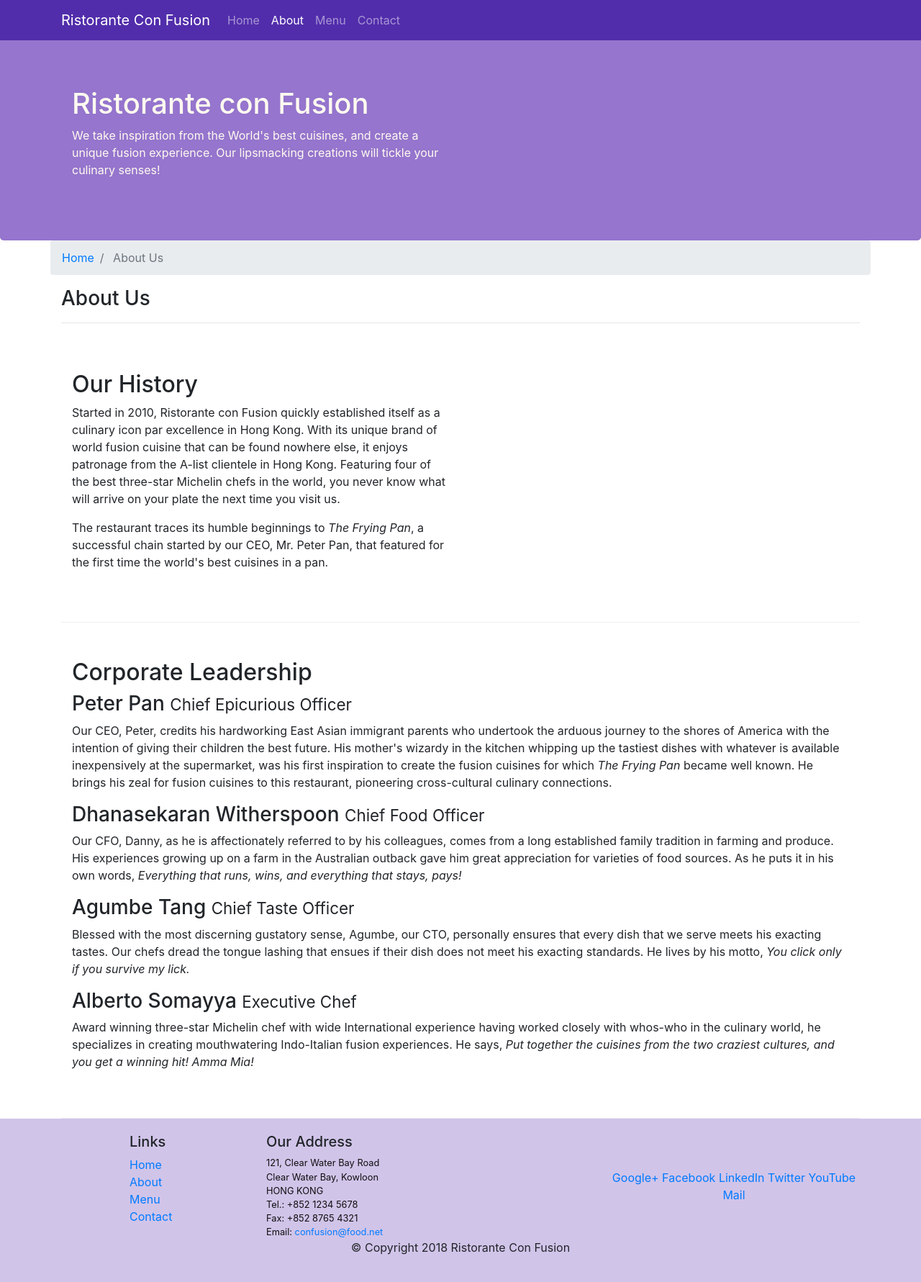
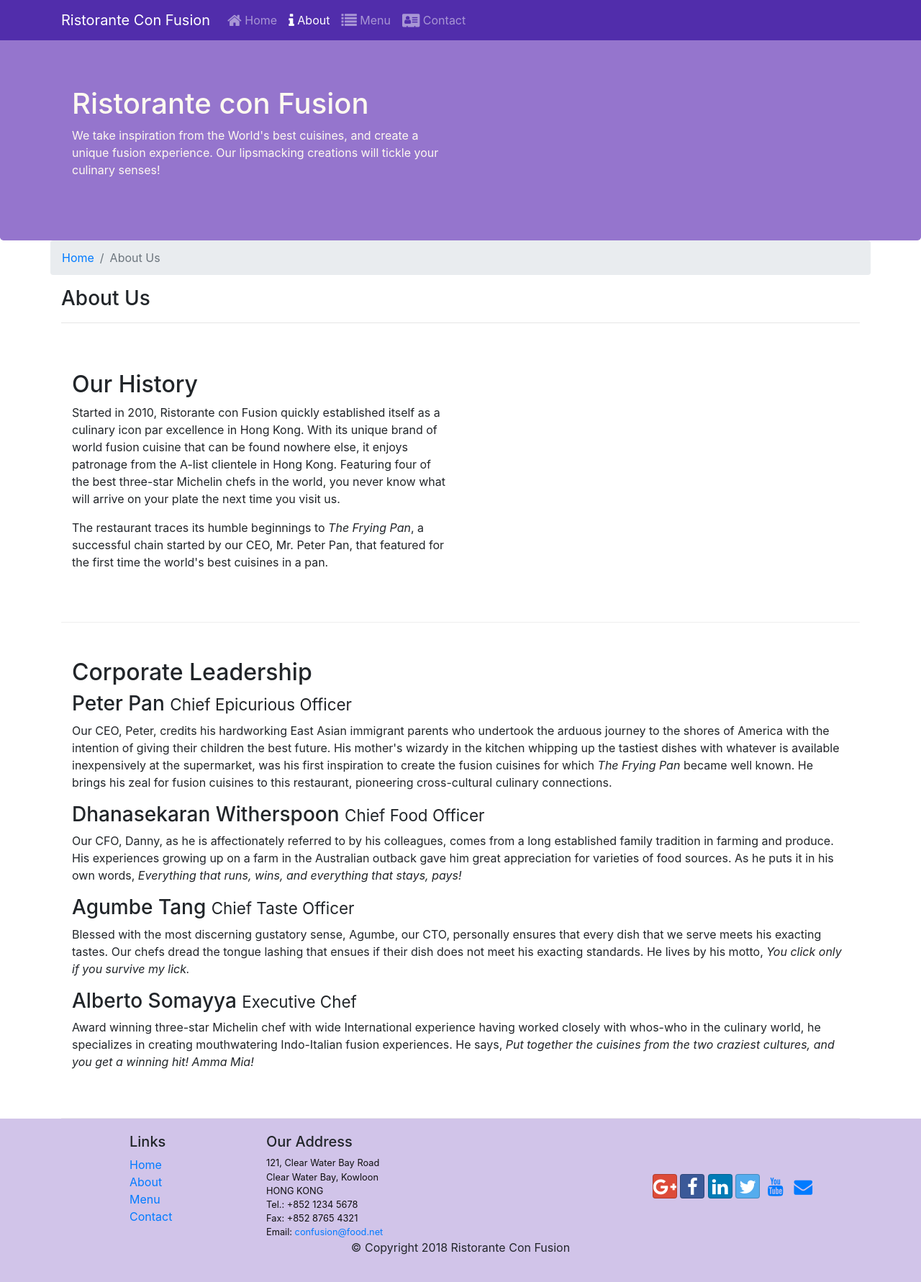
Before and after one commit to gunavardhanganji/ConFusion, a website: page aboutus.html in a window 1280 px wide. Shown: the whole page at 72% size. Drawn offline with nearby package versions, Linux system fonts and the light colour scheme.

Commit message:
Icons and Fonts

```diff
--- a/aboutus.html
+++ b/aboutus.html
@@ -7,6 +7,8 @@
 
     <!--Bootstarp CSS-->
     <link rel='stylesheet' href='node_modules/bootstrap/dist/css/bootstrap.min.css'>
+    <link rel='stylesheet' href='node_modules/font-awesome/css/font-awesome.min.css'>
+    <link rel='stylesheet' href='node_modules/bootstrap-social/bootstrap-social.css'>
     <link rel='stylesheet' href='css/styles.css'>
     <title>Ristorante Con Fusion: About Us</title>
 </head>
@@ -32,11 +34,11 @@
                     <ul class='navbar-nav mr-auto' href='./index.html'>
                         <!--  navbar-nav: helps to display the set of links in navbar-->
                         <!-- mr-auto ; utility calss; allows us to push content as left as possible-->
-                        <li class='nav-item'><a class='nav-link' href='./index.html'>Home</a></li>
+                        <li class='nav-item'><a class='nav-link' href='./index.html'><span class='fa fa-home fa-lg'></span> Home</a></li>
                         <!--active class allows us to highlight the text-->
-                        <li class='nav-item active'><a class='nav-link' href='./aboutus.html'>About</a></li>
-                        <li class='nav-item'><a class='nav-link' href='#'>Menu</a></li>
-                        <li class='nav-item'><a class='nav-link' href='#'>Contact</a></li>
+                        <li class='nav-item active'><a class='nav-link' href='./aboutus.html'><span class='fa fa-info fa-lg'></span> About</a></li>
+                        <li class='nav-item'><a class='nav-link' href='#'><span class='fa fa-list fa-lg'></span> Menu</a></li>
+                        <li class='nav-item'><a class='nav-link' href='#'><span class='fa fa-address-card fa-lg'></span> Contact</a></li>
                     </ul>
                 </div>
 
@@ -61,7 +63,7 @@
             <ol class='col-12 breadcrumb'>
                 <!--instead of ol, a simple div will also work fine here-->
                 <li class='breadcrumb-item'><a href="./index.html">Home</a></li>
-                <li class='breadcrumb-item active'> About Us</li>
+                <li class='breadcrumb-item active'>About Us</li>
             </ol>
             <div class='col-12 col-sm'>
                <h3>About Us</h3>
@@ -120,13 +122,13 @@
 		           </address>
                 </div>
                 <div class="col-12 col-sm-4 align-self-center">
-                    <div class="text-center">
-                        <a href="http://google.com/+">Google+</a>
-                        <a href="http://www.facebook.com/profile.php?id=">Facebook</a>
-                        <a href="http://www.linkedin.com/in/">LinkedIn</a>
-                        <a href="http://twitter.com/">Twitter</a>
-                        <a href="http://youtube.com/">YouTube</a>
-                        <a href="mailto:">Mail</a>
+                    <div class='text-center'>
+                        <a class= 'btn btn-social-icon  btn-google' href="http://google.com/+"><i class='fa fa-google-plus fa-lg'></i></a>
+                        <a class= 'btn btn-social-icon  btn-facebook' href="http://www.facebook.com/profile.php?id="><i class='fa fa-facebook fa-lg'></i></a>
+                        <a class= 'btn btn-social-icon  btn-linkedin' href="http://www.linkedin.com/in/"><i class='fa fa-linkedin fa-lg'></i></a>
+                        <a class= 'btn btn-social-icon  btn-twitter' href="http://twitter.com/"><i class='fa fa-twitter fa-lg'></i></a>
+                        <a class= 'btn btn-social-icon  btn-youtube' href="http://youtube.com/"><i class='fa fa-youtube fa-lg'></i></a>
+                        <a class= 'btn btn-social-icon  btn-envelope' href="mailto:"><i class='fa fa-envelope fa-lg'></i></a>
                     </div>
                 </div>
            </div>
--- a/css/styles.css
+++ b/css/styles.css
@@ -28,7 +28,6 @@
 body{
     padding: 50px 0px 0px 0px;
     z-index: 0;
-
 }
 
 .navbar-dark{
--- a/package.json
+++ b/package.json
@@ -15,6 +15,8 @@
   },
   "dependencies": {
     "bootstrap": "^4.0.0",
+    "bootstrap-social": "^5.1.1",
+    "font-awesome": "^4.7.0",
     "jquery": "^3.3.1",
     "popper.js": "^1.12.9"
   }
```
Also changed, not shown: index.html (+16 -13 lines), 1 other file.
